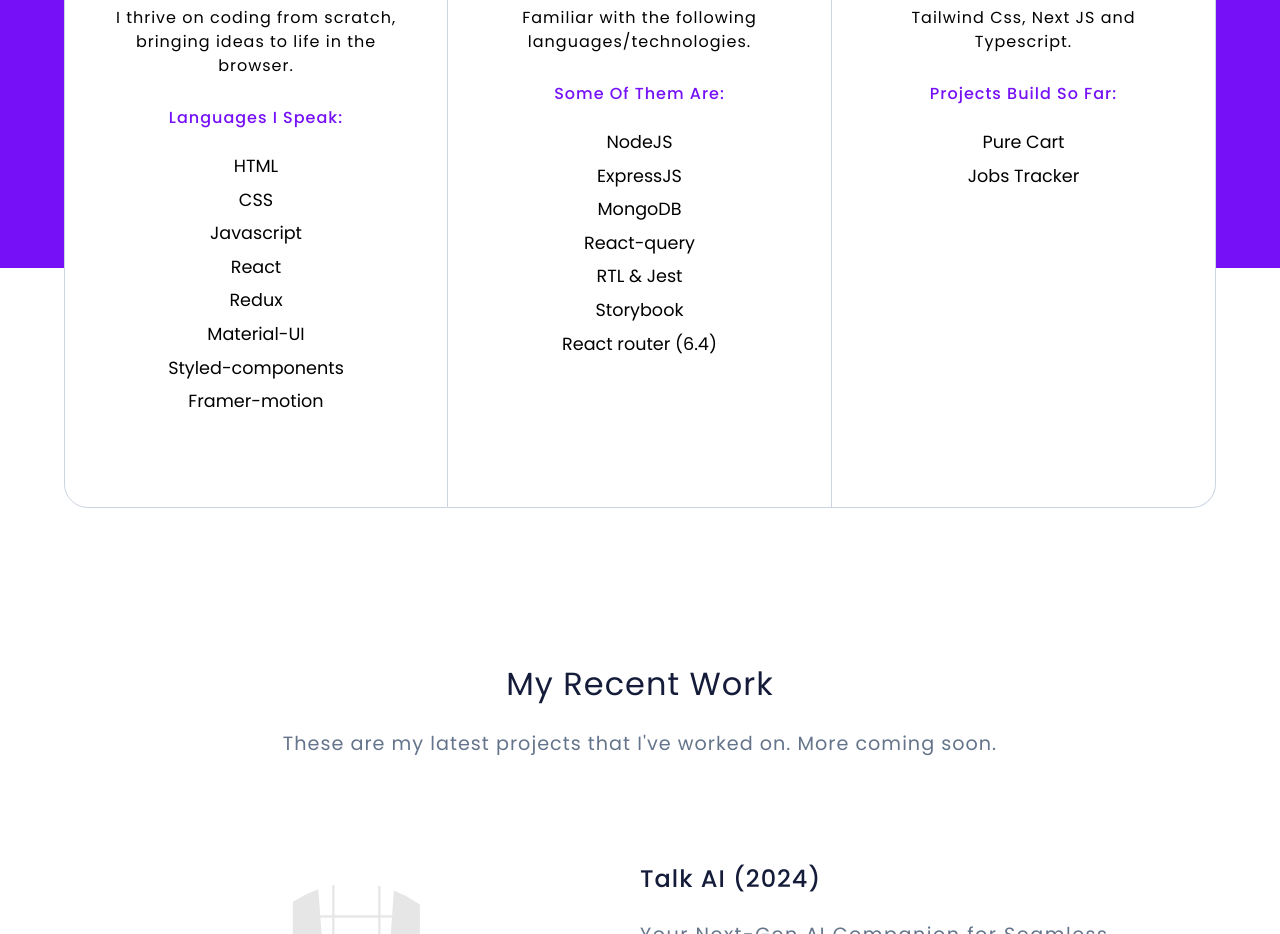
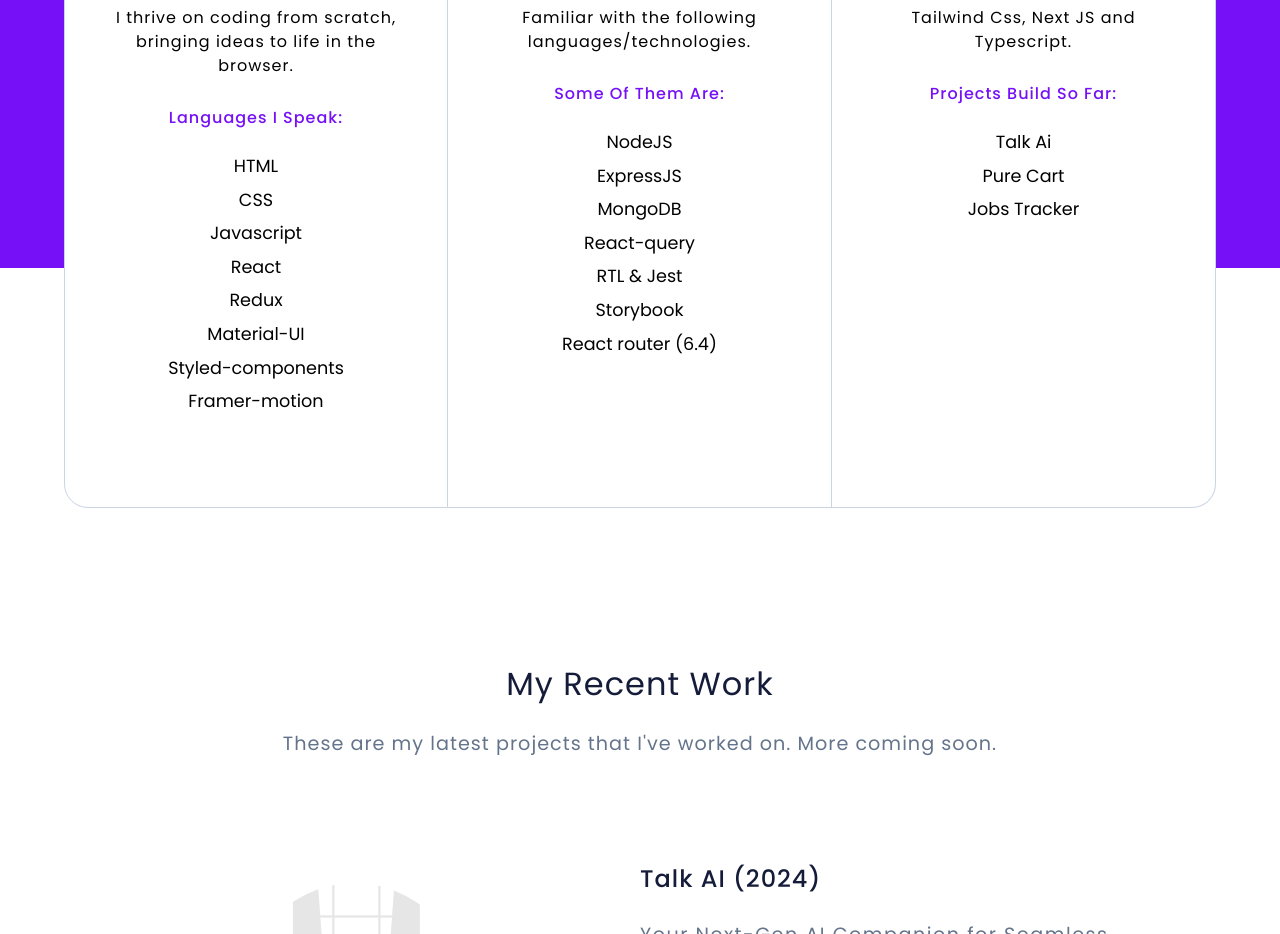
Before and after one commit to sahil9818336328/PORTFOLIO, a React (Vite) app: page / in a window 1280 px wide. Shown: the part 1620-2554 px from the top of the page. Built offline with nearby package versions, Linux system fonts and the light colour scheme.

Commit message:
update userinfo

```diff
--- a/src/Components/UserInfo.jsx
+++ b/src/Components/UserInfo.jsx
@@ -122,6 +122,7 @@ const UserInfo = () => {
           <p className='description '> Tailwind Css, Next JS and Typescript.</p>
           <div className='languages'>
             <h4>Projects build so far:</h4>
+            <p>Talk Ai</p>
             <p>Pure Cart</p>
             <p>Jobs Tracker</p>
           </div>
```
